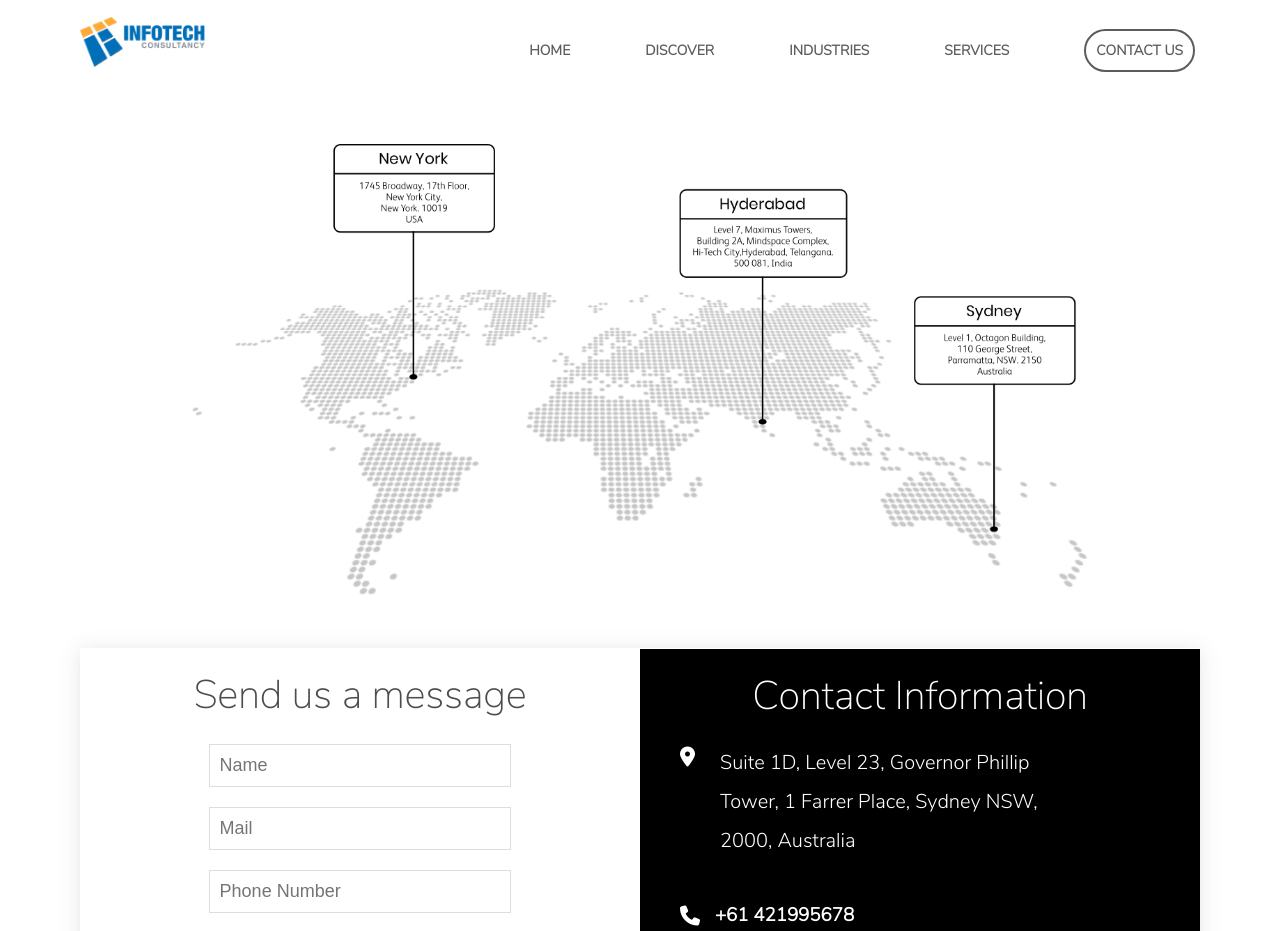
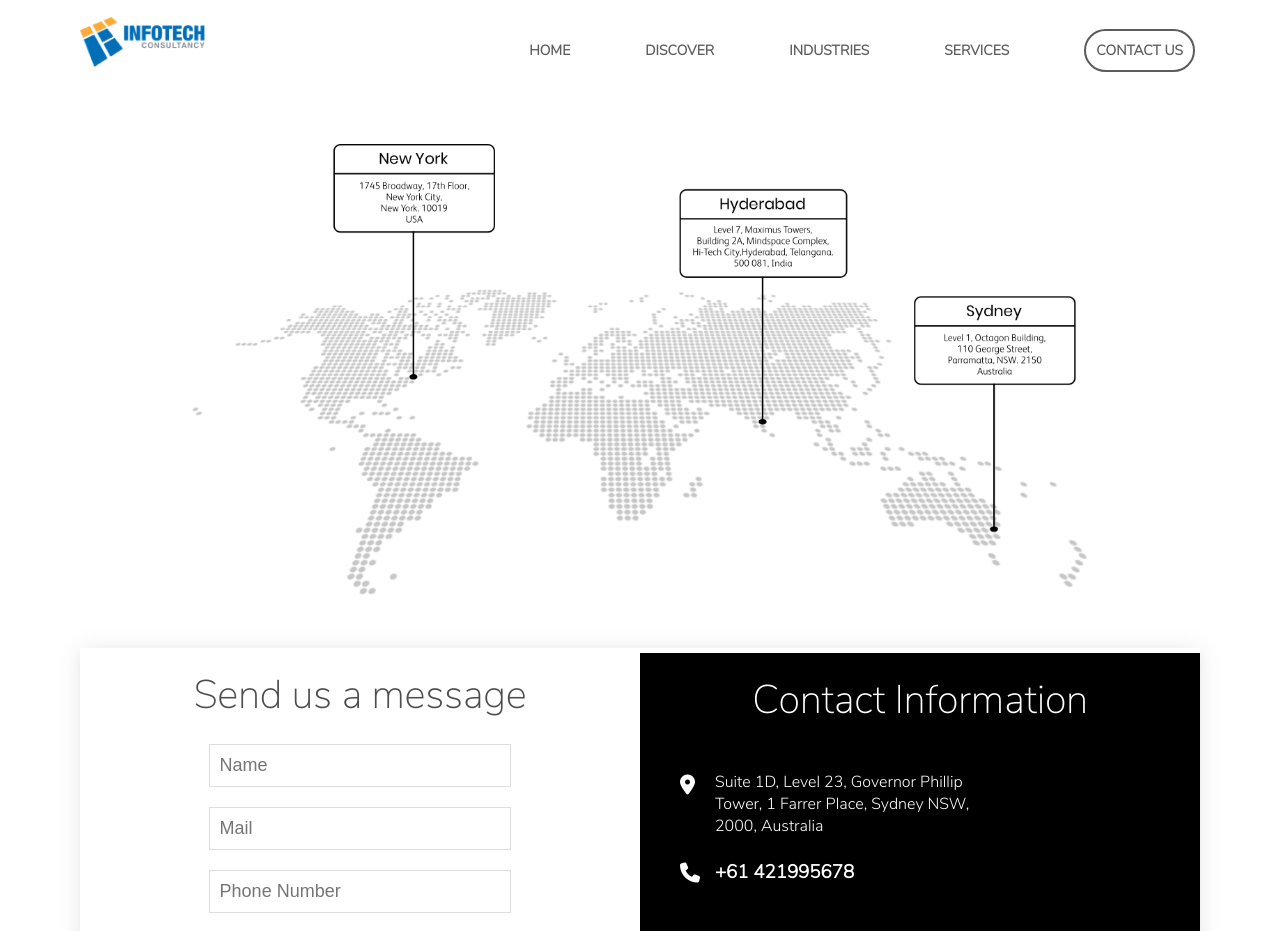
Before and after one commit to sharathvignesh/inf-tch, a React (Create React App) app: page /contact in a window 1280 px wide. Shown: the top 931 px of the page. Built offline with nearby package versions, Linux system fonts and the light colour scheme.

Commit message:
worsta written css :/

```diff
--- a/src/Styles/landing.css
+++ b/src/Styles/landing.css
@@ -511,9 +511,14 @@ padding-bottom: 1em;
   color: white;
   text-align: center;
 }
-#info-right div h3,p{
+#info-right div h3{
   color: white;
   padding-left: 4em;
+}
+#info-right div span{
+  color: white;
+  padding-left: 75px;
+  display: inline-block;
 }
 #info-right i{
   color: white;
@@ -530,6 +535,7 @@ padding-bottom: 1em;
 .contact-col form input,textarea{
   width: 65%;
   border: 0.01em solid #dedede;
+  -webkit-box-shadow: 1px 1px 1px 1px #ffffff;
   box-shadow: 1px 1px 1px 1px #ffffff;
   resize: none;
   padding: 10px;
--- a/src/components/Contact/Info.js
+++ b/src/components/Contact/Info.js
@@ -6,13 +6,13 @@ class Info extends Component {
   render () {
     return (
         <div>
-          <i class="fa fa-map-marker" aria-hidden="true"></i><p>Suite 1D, Level 23, Governor Phillip<br />
+          <i class="fa fa-map-marker" aria-hidden="true"></i><span>Suite 1D, Level 23, Governor Phillip<br />
             Tower, 1 Farrer Place, Sydney NSW,<br />
-            2000, Australia</p><br />
-          <div><i class="fa fa-phone" aria-hidden="true"></i><h3>+61 421995678</h3></div><br />
-          <i class="fa fa-envelope-o" aria-hidden="true"></i><h3>admin@infotechconsultancy.com.au</h3><br />
-          <i class="fa fa-facebook-square" aria-hidden="true"></i><h3>fb.com/infotechconsultancy.com.au</h3><br />
-          <i class="fa fa-linkedin-square" aria-hidden="true"></i><h3>linkedin.com/company/infotech</h3><br />
+            2000, Australia</span><br /><br />
+          <div><i class="fa fa-phone" aria-hidden="true"></i><h3>+61 421995678</h3></div><br /><br />
+          <i class="fa fa-envelope-o" aria-hidden="true"></i><h3>admin@infotechconsultancy.com.au</h3><br /><br />
+          <i class="fa fa-facebook-square" aria-hidden="true"></i><h3>fb.com/infotechconsultancy.com.au</h3><br /><br />
+          <i class="fa fa-linkedin-square" aria-hidden="true"></i><h3>linkedin.com/company/infotech</h3>
         </div>
     )
   }
--- a/src/containers/Contact.js
+++ b/src/containers/Contact.js
@@ -58,7 +58,7 @@ componentDidMount(){
               <Form />
             </div>
             <div id='info-right' className='contact-col'>
-              <h1>Contact Information</h1>
+              <h1>Contact Information</h1><br /><br />
               <Info />
             </div>
           </div>
```
